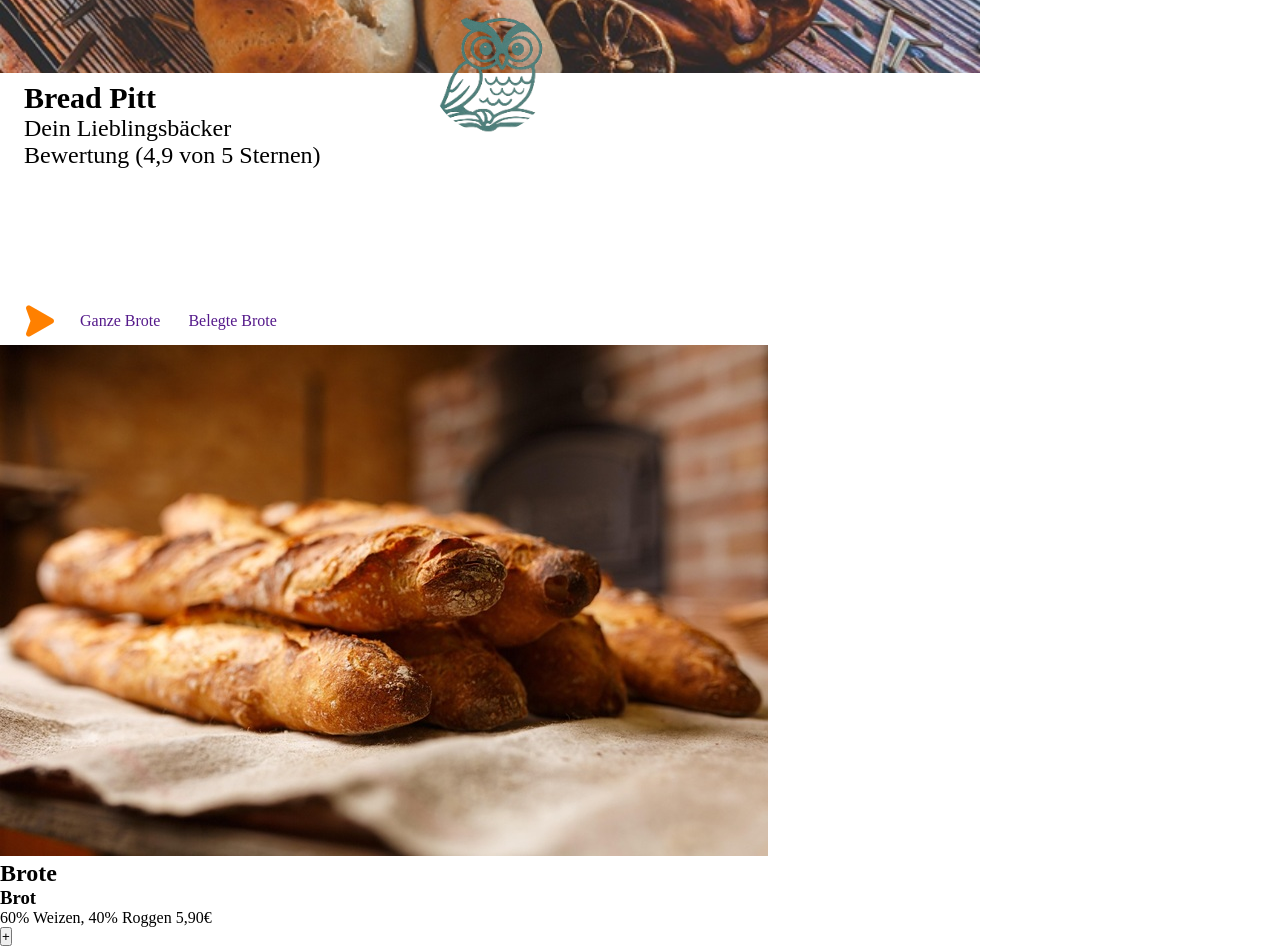
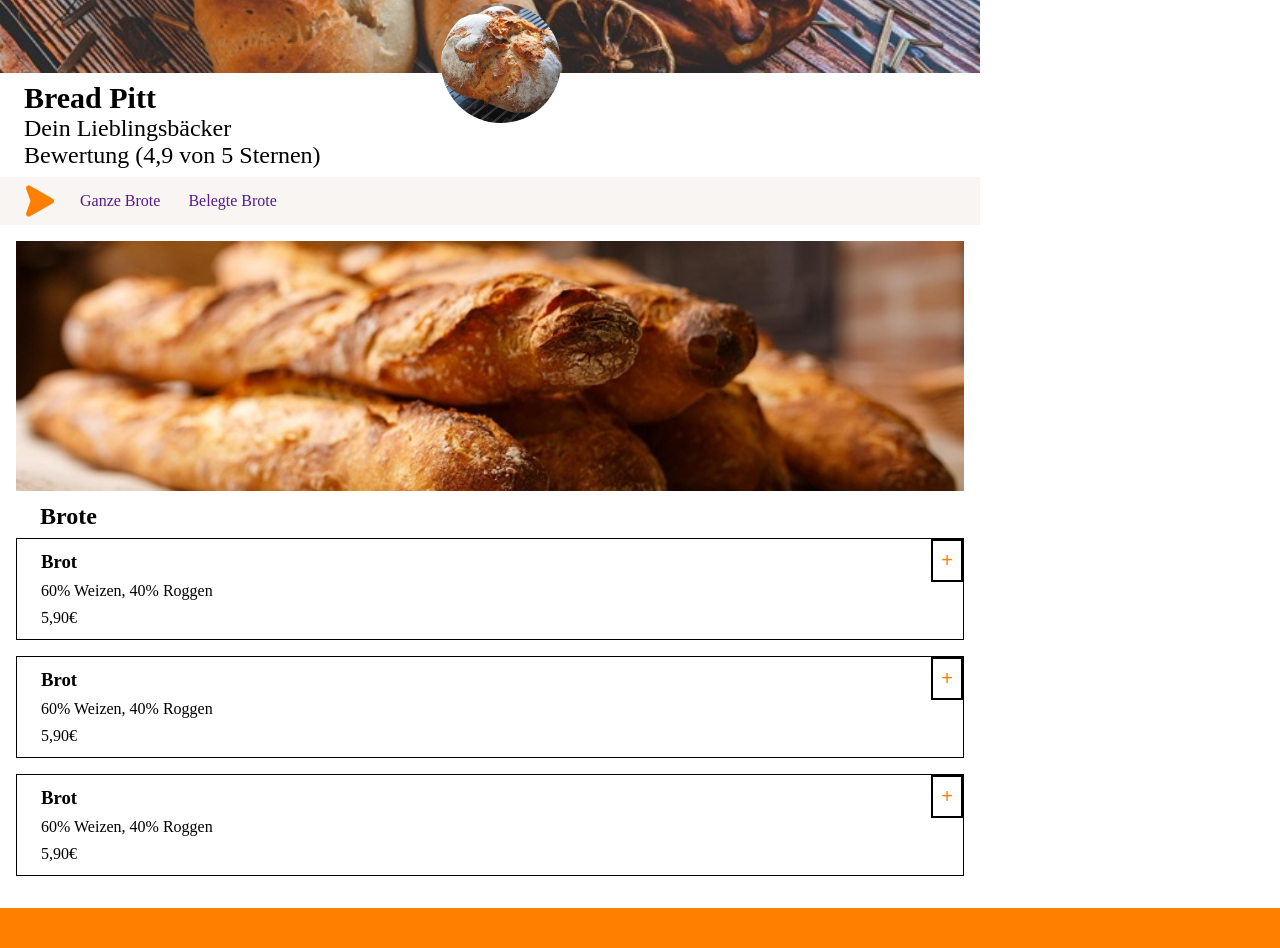
Before and after one commit to nilsalberding/bestell-app, a plain HTML site: page index.html in a window 1280 px wide. Shown: the part 257-1205 px from the top of the page. Drawn offline with Linux system fonts and the light colour scheme.

Commit message:
add styling for menu-section

```diff
--- a/index.html
+++ b/index.html
@@ -21,8 +21,10 @@
     <main class="content">
         <section class="shop-section">
             <section class="title">
-                <img class="title-img" src="./assets/img/title.jpg" alt="">
-                <img class="title-logo" src="./assets/img/AlbiBooks-icon.png" alt="">
+                <div class="title-img">
+                    <img class="title-logo" src="./assets/img/logo.jpg" alt="">
+                </div>
+
                 <div>
                     <h1>Bread Pitt</h1>
                     <span>Dein Lieblingsbäcker</span>
@@ -46,7 +48,23 @@
                             <span>60% Weizen, 40% Roggen</span>
                             <span>5,90€</span>
                         </div>
-                        <button class="dish-add">+</button>
+                        <button class="add-dish">+</button>
+                    </div>
+                    <div class="dish">
+                        <div class="dish-desc">
+                            <h3>Brot</h3>
+                            <span>60% Weizen, 40% Roggen</span>
+                            <span>5,90€</span>
+                        </div>
+                        <button class="add-dish">+</button>
+                    </div>
+                    <div class="dish">
+                        <div class="dish-desc">
+                            <h3>Brot</h3>
+                            <span>60% Weizen, 40% Roggen</span>
+                            <span>5,90€</span>
+                        </div>
+                        <button class="add-dish">+</button>
                     </div>
                 </div>
             </section>
@@ -86,8 +104,9 @@
 
 
 
+
     </main>
-
+    <footer></footer>
 
 
     <script src="script.js"></script>
--- a/style.css
+++ b/style.css
@@ -1,4 +1,12 @@
+body{
+    display: flex;
+    justify-content: center;
+    flex-direction: column;
+    align-items: center;
+}
+
 header {
+    width: 100%;
     background-color: #FF8000;
     height: 10dvh;
     display: flex;
@@ -12,15 +20,17 @@ header {
     }
 
     img {
+        margin-left: 24px;
         height: 8dvh;
     }
 }
 
 main {
     display: flex;
+    min-height: 85dvh;
 
     .shop-section {
-        width: calc(100% - 300px);
+        width: calc(100% - 30rem);
 
         .title {
             display: flex;
@@ -29,9 +39,11 @@ main {
             align-items: center;
 
             .title-img {
+                background-image: url("./assets/img/title.jpg");
                 height: 25rem;
                 width: 100%;
-                object-fit: cover;
+                background-size: cover;
+                background-position: center;
             }
 
             .title-logo {
@@ -39,9 +51,11 @@ main {
                 height: 12rem;
                 width: 12rem;
                 border-radius: 100%;
-                z-index: 2;
-                bottom: 6rem;
-
+                z-index: 1;
+                position: absolute;
+                left: 45%;
+                bottom: -20%;
+                object-fit: cover;
             }
 
             div {
@@ -49,7 +63,6 @@ main {
                 display: flex;
                 flex-direction: column;
                 width: 100%;
-                bottom: 12rem;
 
                 h1 {
                     font-size: 3rem;
@@ -66,13 +79,67 @@ main {
             display: flex;
             align-items: center;
             padding: 8px 24px;
+            background-color: #F9F5F2;
 
+            a {
+                margin-left: 24px;
+            }
         }
 
-        a {
-            margin-left: 24px;
+        .menu {
+            padding: 16px;
+
+            img {
+                width: 100%;
+                height: 25rem;
+                object-fit: cover;
+            }
+
+            h2 {
+                padding: 8px 24px;
+
+            }
+
+            #content-menu {
+                width: 100%;
+
+                .dish {
+                    display: flex;
+                    justify-content: space-between;
+                    align-items: flex-start;
+                    border: solid 1px;
+                    margin-bottom: 16px;
+
+
+                    .dish-desc {
+                        display: flex;
+                        flex-direction: column;
+                        justify-content: space-around;
+                        height: 10rem;
+                        padding: 8px 24px;
+                    }
+
+                    .add-dish {
+                        padding: 8px;
+
+                        background-color: transparent;
+                        color: #FF8000;
+                        font-size: 2rem;
+                        text-align: center;
+                        border: solid 2px black;
+
+                    }
+                }
+            }
         }
+
 
     }
 
 }
+
+footer{
+    background-color: #FF8000;
+    width: 100%;
+    height: 5dvh;
+}
```
Also changed, not shown: assets/img/AlbiBooks-icon.png (deleted), assets/img/logo.jpg (added).
